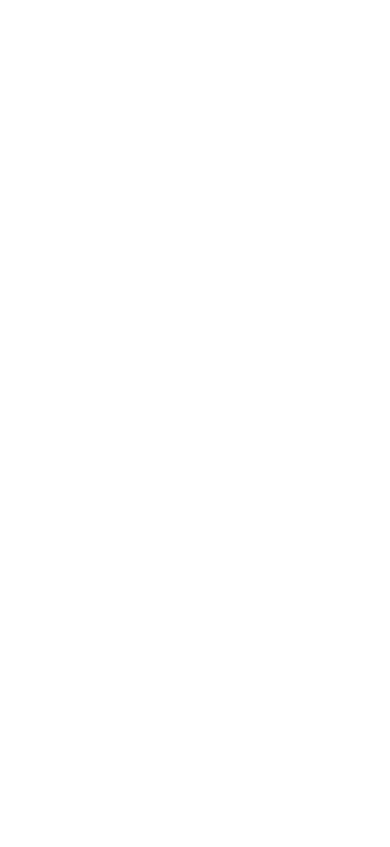
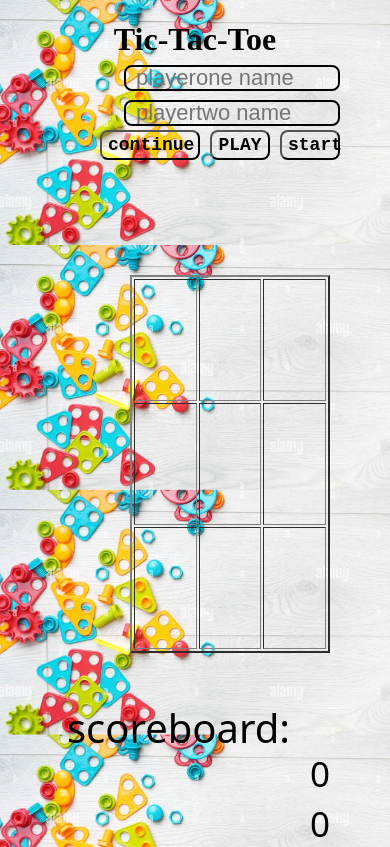
Before and after one commit to Victorasamu123/tic-tac-toe-game, a plain HTML site: page tic.html in a window 390 px wide. Drawn offline with Linux system fonts and the light colour scheme.

Commit message:
completed tic tac toe game

```diff
--- a/index.css
+++ b/index.css
@@ -0,0 +1,243 @@
+body{
+    padding: 0;
+    margin: 0;
+    background-image: url(montessori-method-background-preschool-child-development-concept-with-educational-game-constructor-2HAP680.jpg);
+    background-repeat: no-repeat;
+    background-size: cover;
+}
+table{
+    margin-top: 25px;
+    height: 200px;
+     width: 400px;
+}
+td{
+    height: 100px;
+    padding: 10px;
+    font-size: 80px;
+    font-family: monospace;
+    font-weight: bolder;
+}
+#inputno{
+    height: 20px;
+    width: 200px;
+    background-color: transparent;
+    border: 2px solid black;
+    padding-left: 10px;
+    font-size: 22px;
+    margin-left: 400px;
+    border-radius: 8px;
+}
+#inputtwo{
+    height: 20px;
+    width: 200px;
+    background-color: transparent;
+    border: 2px solid black;
+    padding-left: 10px;
+    font-size: 22px;
+    margin-left: 100px;
+    border-radius: 8px;
+}
+#start{
+    height: 30px;
+    width: 60px;
+    background-color: transparent;
+    border-radius: 8px;
+    font-size: 18px;
+}
+#winning{
+    font-size: 30px;
+    font-family: system-ui, -apple-system, BlinkMacSystemFont, 'Segoe UI', Roboto, Oxygen, Ubuntu, Cantarell, 'Open Sans', 'Helvetica Neue', sans-serif;
+    margin-top: 20px;
+}
+#information{
+    font-size: 30px;
+    font-family: system-ui, -apple-system, BlinkMacSystemFont, 'Segoe UI', Roboto, Oxygen, Ubuntu, Cantarell, 'Open Sans', 'Helvetica Neue', sans-serif;
+    margin-top: 0px;
+}
+#button{
+    position: absolute;
+    bottom: 10px;
+    right: 410px;
+    height: 30px;
+    width: 60px;
+    background-color: transparent;
+    border-radius: 8px;
+    font-size: 18px;
+}
+#continue{
+    position: absolute;
+    bottom: 10px;
+    right: 290px;
+    height: 30px;
+    width: 100px;
+    background-color: transparent;
+    border-radius: 8px;
+    font-size: 18px;
+}
+#score{
+    position: absolute;
+    top: 200px;
+    right: 150px;
+    font-size: 40px;
+    font-family: system-ui, -apple-system, BlinkMacSystemFont, 'Segoe UI', Roboto, Oxygen, Ubuntu, Cantarell, 'Open Sans', 'Helvetica Neue', sans-serif;
+}
+#playerno{
+    position: absolute;
+    top: 250px;
+    left: 980px;
+    font-size: 35px;
+    font-family: system-ui, -apple-system, BlinkMacSystemFont, 'Segoe UI', Roboto, Oxygen, Ubuntu, Cantarell, 'Open Sans', 'Helvetica Neue', sans-serif;
+}
+#playertwo{
+    position: absolute;
+    top: 300px;
+    left: 980px;
+    font-size: 35px;
+    font-family: system-ui, -apple-system, BlinkMacSystemFont, 'Segoe UI', Roboto, Oxygen, Ubuntu, Cantarell, 'Open Sans', 'Helvetica Neue', sans-serif;
+}
+#scoreno{
+    position: absolute;
+    top: 250px;
+    right: 100px;
+    font-size: 35px;
+    font-family: system-ui, -apple-system, BlinkMacSystemFont, 'Segoe UI', Roboto, Oxygen, Ubuntu, Cantarell, 'Open Sans', 'Helvetica Neue', sans-serif;
+}
+#scoretwo{
+    position: absolute;
+    top: 300px;
+    right: 100px;
+    font-size: 35px;
+    font-family: system-ui, -apple-system, BlinkMacSystemFont, 'Segoe UI', Roboto, Oxygen, Ubuntu, Cantarell, 'Open Sans', 'Helvetica Neue', sans-serif;
+}
+
+@media only screen and (max-width: 600px){
+    body{
+        padding: 0;
+        margin: 0;
+        background-image: url(montessori-method-background-preschool-child-development-concept-with-educational-game-constructor-2HAP680.jpg);
+        background-repeat: repeat;
+        background-size: cover;
+    }
+    #inputno{
+        height: 20px;
+        width: 200px;
+        background-color: transparent;
+        border: 2px solid black;
+        padding-left: 10px;
+        font-size: 22px;
+        position: absolute;
+        top: 65px;
+        right: 50px;
+        border-radius: 8px;
+    }
+    #inputtwo{
+        height: 20px;
+        width: 200px;
+        background-color: transparent;
+        border: 2px solid black;
+        padding-left: 10px;
+        font-size: 22px;
+        position: absolute;
+        top: 100px;
+        right: 50px;
+        border-radius: 8px;
+    }
+    #start{
+        height: 30px;
+        width: 60px;
+        background-color: transparent;
+        border-radius: 8px;
+        font-size: 18px;
+        position: absolute;
+        top: 130px;
+        right: 50px;
+        font-weight: bolder;
+        font-family: monospace;
+    }
+    #winning{
+        font-size: 23px;
+        font-family: system-ui, -apple-system, BlinkMacSystemFont, 'Segoe UI', Roboto, Oxygen, Ubuntu, Cantarell, 'Open Sans', 'Helvetica Neue', sans-serif;
+        position: absolute;
+        top: 140px;
+        right: 100px;
+    }
+    #information{
+        font-size: 23px;
+        font-family: system-ui, -apple-system, BlinkMacSystemFont, 'Segoe UI', Roboto, Oxygen, Ubuntu, Cantarell, 'Open Sans', 'Helvetica Neue', sans-serif;
+        position: absolute;
+        top: 180px;
+        right:60px;
+    }
+    #button{
+        position: absolute;
+        top: 130px;
+        right: 120px;
+        height: 30px;
+        width: 60px;
+        background-color: transparent;
+        border-radius: 8px;
+        font-size: 18px;
+        font-weight: bolder;
+        font-family: monospace;
+    }
+    #continue{
+        position: absolute;
+        top: 130px;
+        right: 190px;
+        height: 30px;
+        width: 100px;
+        background-color: transparent;
+        border-radius: 8px;
+        font-size: 18px;
+        font-weight: bolder;
+        font-family: monospace;
+    }
+    #score{
+        position: absolute;
+        top: 700px;
+        right: 100px;
+        font-size: 40px;
+        font-family: system-ui, -apple-system, BlinkMacSystemFont, 'Segoe UI', Roboto, Oxygen, Ubuntu, Cantarell, 'Open Sans', 'Helvetica Neue', sans-serif;
+    }
+    #playerno{
+        position: absolute;
+        top: 750px;
+        left: 10px;
+        font-size: 35px;
+        font-family: system-ui, -apple-system, BlinkMacSystemFont, 'Segoe UI', Roboto, Oxygen, Ubuntu, Cantarell, 'Open Sans', 'Helvetica Neue', sans-serif;
+    }
+    #playertwo{
+        position: absolute;
+        top: 800px;
+        left: 10px;
+        font-size: 35px;
+        font-family: system-ui, -apple-system, BlinkMacSystemFont, 'Segoe UI', Roboto, Oxygen, Ubuntu, Cantarell, 'Open Sans', 'Helvetica Neue', sans-serif;
+    }
+    #scoreno{
+        position: absolute;
+        top: 750px;
+        right: 60px;
+        font-size: 35px;
+        font-family: system-ui, -apple-system, BlinkMacSystemFont, 'Segoe UI', Roboto, Oxygen, Ubuntu, Cantarell, 'Open Sans', 'Helvetica Neue', sans-serif;
+    }
+    #scoretwo{
+        position: absolute;
+        top: 800px;
+        right: 60px;
+        font-size: 35px;
+        font-family: system-ui, -apple-system, BlinkMacSystemFont, 'Segoe UI', Roboto, Oxygen, Ubuntu, Cantarell, 'Open Sans', 'Helvetica Neue', sans-serif;
+    }
+    table{
+        height: 80px;
+        width: 200px;
+        position: absolute;
+        top: 250px;
+        right: 60px;
+    }
+    td{
+        padding: 10px;
+        font-size: 40px;
+        font-family: monospace;
+        font-weight: bolder;
+    }
+}
--- a/tic.html
+++ b/tic.html
@@ -0,0 +1,45 @@
+<!DOCTYPE html>
+<html lang="en">
+<head>
+    <meta charset="UTF-8">
+    <meta http-equiv="X-UA-Compatible" content="IE=edge">
+    <meta name="viewport" content="width=device-width, initial-scale=1.0">
+    <title>tic-tac-toe</title>
+    <link rel="stylesheet" href="index.css">
+</head>
+<body>
+    <h1 align="center">Tic-Tac-Toe</h1>
+    <input type="text" id="inputno" placeholder="playerone name">
+    <input type="text" id="inputtwo" placeholder="playertwo name">
+    <button onclick="start()" id="start">start</button>
+    <div id="winning" align="center"></div>
+    <div id="information" align="center"></div>
+    <table border="2"  align="center">
+        <tr>
+            <td onclick="test(event)"  id="one"></td>
+            <td onclick="test(event)" id="two"></td>
+            <td onclick="test(event)" id="three"></td>
+        </tr>
+        <tr>
+            <td onclick="test(event)" id="four"></td>
+            <td onclick="test(event)" id="five"></td>
+            <td onclick="test(event)" id="six"></td>
+        </tr>
+        <tr>
+            <td onclick="test(event)" id="seven"></td>
+            <td onclick="test(event)" id="eight"></td>
+            <td onclick="test(event)" id="nine"></td>
+        </tr>
+    </table>
+    <audio src="Ruger-Girlfriend-(TrendyBeatz.com).mp3" id="playMe" loop></audio>
+    <button onclick="pla()" id="button">PLAY</button>
+
+    <button onclick="restart()" id="continue">continue</button>
+    <div id="score">scoreboard:</div>
+    <div id="playerno"></div>
+    <div id="scoreno">0</div>
+    <div id="playertwo"></div>
+    <div id="scoretwo">0</div>
+    <script src="tic.js"></script>
+</body>
+</html>
--- /dev/null
+++ b/tic.js
@@ -0,0 +1,124 @@
+
+let initialValue ="X"
+let firstTd = document.getElementById("one");
+let secondTd = document.getElementById("two");
+let thirdTd = document.getElementById("three");
+let fourthTd = document.getElementById("four");
+let fifthTd = document.getElementById("five");
+let sixTd = document.getElementById("six");
+let sevenTd = document.getElementById("seven");
+let eightTd = document.getElementById("eight");
+let nineTd = document.getElementById("nine");
+let win = document.getElementById("winning");
+let firstPlayer = document.getElementById("playerno");
+let firstScore = document.getElementById("scoreno");
+let secondPlayer = document.getElementById("playertwo");
+let secondScore = document.getElementById("scoretwo");
+let info = document.getElementById("information");
+// let noInput = document.getElementById("inputno").value;
+// let firstInput = document.getElementById("inputno").value;
+// let secondInput = document.getElementById("inputtwo").value;
+const start = ()=>{
+    let firstInput = document.getElementById("inputno").value;
+    let secondInput = document.getElementById("inputtwo").value;
+    if(firstInput != ""&& secondInput !=""){
+    firstPlayer.innerHTML =  ` ${firstInput}`
+    secondPlayer.innerHTML= `${secondInput}`
+    win.innerText="Welcome"
+    info.innerHTML = "good luck to players"
+    }else{
+        info.innerHTML = "please input a correct name "
+        win.innerText = "input name to play"
+    }
+  }
+const test = (e) =>{
+    let firstInput = document.getElementById("inputno").value;
+    let secondInput = document.getElementById("inputtwo").value;
+    //for playing x and o
+    if(firstInput != ""&& secondInput !=""){
+        if ( e.target.innerText == "" && initialValue == "X") {
+            e.target.innerText = "X";
+            initialValue ="O" ;
+            win.innerText = "your turn (O)"
+        }else if ( e.target.innerText == "" && initialValue == "O") {
+            e.target.innerText = "O";
+            initialValue ="X" ;
+            win.innerText = "your turn (X)"
+        }
+        // else if(firstTd === secondTd){
+        //     alert("alert!!!")
+        // }
+        let a = firstTd.innerHTML;
+        let b = secondTd.innerHTML;
+        let c = thirdTd.innerHTML;
+        let d = fourthTd.innerHTML;
+        let k = fifthTd.innerHTML;
+        let f = sixTd.innerHTML;
+        let g = sevenTd.innerHTML;
+        let h = eightTd.innerHTML;
+        let i = nineTd.innerHTML;
+
+        // console.log(a,b,c,d,e,f,g,h,i);
+        //condition for if x wins and o wins
+        if ((a=="X" && b=="X" && c=="X") || (d=="X" && k=="X" && f=="X") || (g=="X" && h=="X" && i=="X") || (a=="X" && d=="X" && g=="X") || (b=="X" && k=="X" && h=="X") || (c=="X" && f=="X" && i=="X") || (a=="X" && k=="X" && i=="X") || (c=="X" && k=="X" && g=="X")) {
+            console.log("ose")
+            info.innerHTML = "there is a winner pls press the continue button"
+            win.innerText = `${firstInput} is the winner`
+            ++firstScore.innerHTML
+        }else if ((a=="O" && b=="O" && c=="O") || (d=="O" && k=="O" && f=="O") || (g=="O" && h=="O" && i=="O") || (a=="O" && d=="O" && g=="O") || (b=="O" && k=="O" && h=="O") || (c=="O" && f=="O" && i=="O") || (a=="O" && k=="O" && i=="O") || (c=="O" && k=="O" && g=="O")) {
+            console.log("ose")
+            info.innerHTML = "there is a winner pls press the continue button"
+            win.innerText = `${secondInput} is the winner`
+            ++secondScore.innerHTML
+        }
+        // if (info.innerHTML == "there is a winner pls press the continue button") {
+        //     info.innerHTML = "there is a winner already pls proceed"
+        //     e.target.innerText = "X";
+        // }
+        //condition to disable after winning
+        // if((a=="X" && b=="X" && c=="X") || (d=="X" && k=="X" && f=="X") || (g=="X" && h=="X" && i=="X") || (a=="X" && d=="X" && g=="X") || (b=="X" && k=="X" && h=="X") || (c=="X" && f=="X" && i=="X") || (a=="X" && k=="X" && i=="X") || (c=="X" && k=="X" && g=="X")){
+        //     disable()
+
+        // }
+        // if ((a=="X" && b=="X" && c=="X") || (d=="X" && k=="X" && f=="X") || (g=="X" && h=="X" && i=="X") || (a=="X" && d=="X" && g=="X") || (b=="X" && k=="X" && h=="X") || (c=="X" && f=="X" && i=="X") || (a=="X" && k=="X" && i=="X") || (c=="X" && k=="X" && g=="X") && (a=="O" && b=="O" && c=="O") || (d=="O" && k=="O" && f=="O") || (g=="O" && h=="O" && i=="O") || (a=="O" && d=="O" && g=="O") || (b=="O" && k=="O" && h=="O") || (c=="O" && f=="O" && i=="O") || (a=="O" && k=="O" && i=="O") || (c=="O" && k=="O" && g=="O")) {
+        //     info.innerHTML = "oops draw pls press the continue button"
+        //     win.innerText = " play"
+        // }
+        // console.log(e.target.id);
+
+
+        // else{console.log("noono")}
+    }else{
+        win.innerText="CLick on start button for game to start";
+    info.innerHTML = "!!!!!!!!!!!!!!!!"
+    }
+}
+let audi = document.getElementById("playMe");
+let pla = ()=>{
+    audi.play();
+}
+const restart = ()=>{
+    let firstInput = document.getElementById("inputno").value;
+    let secondInput = document.getElementById("inputtwo").value;
+    if(firstInput != ""&& secondInput !=""){
+    firstTd.innerHTML = "";
+    secondTd.innerHTML = "";
+    thirdTd.innerHTML = "";
+    fourthTd.innerHTML = "";
+    fifthTd.innerHTML = "";
+    sixTd.innerHTML = "";
+    sevenTd.innerHTML = "";
+    eightTd.innerHTML = "";
+    nineTd.innerHTML = "";
+    win.innerText="next player turn";
+    info.innerHTML = "This is another game goodluck"
+    }else{
+        info.innerHTML = "please input a correct name "
+        win.innerText = "input name to play"
+    }
+
+}
+
+// const start = () =>{
+
+// }
```
Also changed, not shown: index.html (+3 -3 lines), images.jpg (added), montessori-method-background-preschool-child-development-concept-with-educational-game-constructor-2HAP680.jpg (added), pngtree-education-fun-games-classroom-kit-image_718789.jpg (added).
